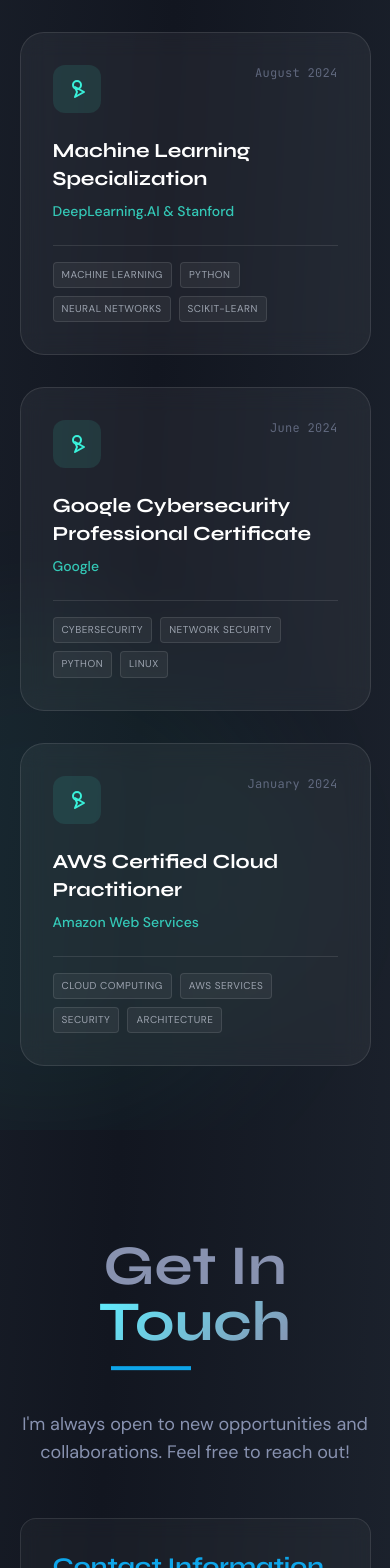
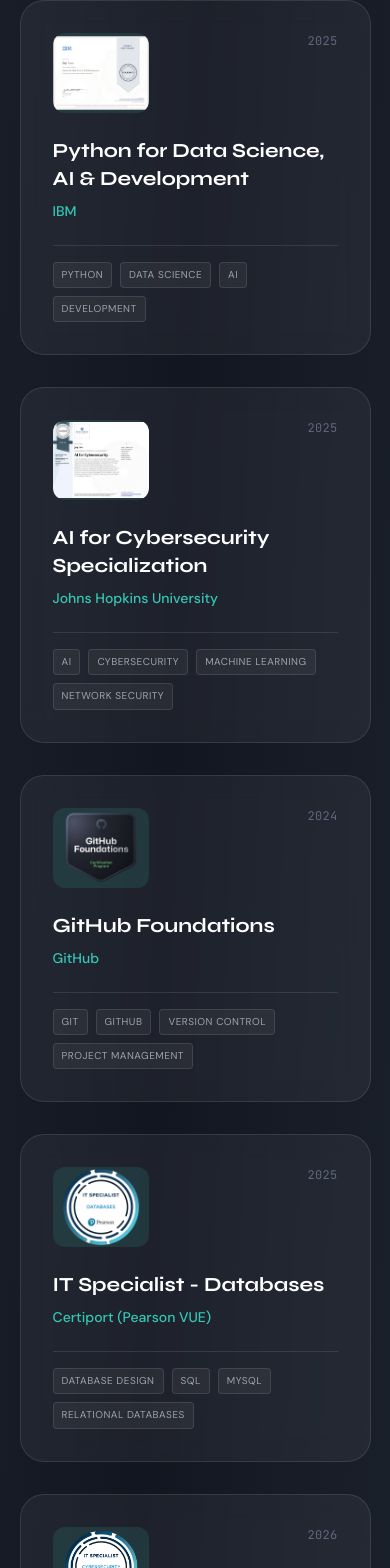
Before and after one commit to JayLao27/m-portfolio, a React (Vite) app: page / in a window 390 px wide. Shown: the part 4490-6058 px from the top of the page. Built offline with nearby package versions, Linux system fonts and the light colour scheme.

Commit message:
📦 new: update Certifications component with new entries and images

```diff
--- a/src/components/section/Certifications/Certifications.tsx
+++ b/src/components/section/Certifications/Certifications.tsx
@@ -7,32 +7,63 @@ export interface Certification {
   date: string
   skills: string[]
   link?: string
+  image?: string
 }
 
 const certificationsData: Certification[] = [
   {
     id: 1,
-    title: 'Machine Learning Specialization',
-    issuer: 'DeepLearning.AI & Stanford',
-    date: 'August 2024',
-    skills: ['Machine Learning', 'Python', 'Neural Networks', 'Scikit-learn'],
-    link: '#'
+    title: 'Python for Data Science, AI & Development',
+    issuer: 'IBM',
+    date: '2025',
+    skills: ['Python', 'Data Science', 'AI', 'Development'],
+    link: 'https://coursera.org/share/4ca2be4346798683c15b578b01098d35',
+    image: '/Certif/Coursera_Python.png'
   },
   {
     id: 2,
-    title: 'Google Cybersecurity Professional Certificate',
-    issuer: 'Google',
-    date: 'June 2024',
-    skills: ['Cybersecurity', 'Network Security', 'Python', 'Linux'],
-    link: '#'
+    title: 'AI for Cybersecurity Specialization',
+    issuer: 'Johns Hopkins University',
+    date: '2025',
+    skills: ['AI', 'Cybersecurity', 'Machine Learning', 'Network Security'],
+    link: 'https://coursera.org/share/e820a6a12b0c2f8dcfc1a9543e63d69c',
+    image: '/Certif/Coursera_Cybersecurity.png'
   },
   {
     id: 3,
-    title: 'AWS Certified Cloud Practitioner',
-    issuer: 'Amazon Web Services',
-    date: 'January 2024',
-    skills: ['Cloud Computing', 'AWS Services', 'Security', 'Architecture'],
-    link: '#'
+    title: 'GitHub Foundations',
+    issuer: 'GitHub',
+    date: '2024',
+    skills: ['Git', 'GitHub', 'Version Control', 'Project Management'],
+    link: 'https://www.credly.com/badges/bb0b0dae-8941-4d38-b0e7-6d12720ebae0/linked_in_profile',
+    image: '/Certif/Github_Foundations.png'
+  },
+  {
+    id: 4,
+    title: 'IT Specialist - Databases',
+    issuer: 'Certiport (Pearson VUE)',
+    date: '2025',
+    skills: ['Database Design', 'SQL', 'MySQL', 'Relational Databases'],
+    link: 'https://www.credly.com/badges/8145dc78-e468-43fc-928e-45739b5aae10/linked_in_profile',
+    image: '/Certif/IT_Databases.png'
+  },
+  {
+    id: 5,
+    title: 'IT Specialist - Cybersecurity',
+    issuer: 'Certiport (Pearson VUE)',
+    date: '2026',
+    skills: ['Cybersecurity', 'Threat Analysis', 'Security Protocols'],
+    link: 'https://www.credly.com/badges/e2953d85-02f7-4122-9398-b0c141f555f9/public_url',
+    image: '/Certif/ITS-Badges-Cybersecurity.png'
+  },
+  {
+    id: 6,
+    title: 'IT Specialist - Network Security',
+    issuer: 'Certiport (Pearson VUE)',
+    date: '2026',
+    skills: ['Network Security', 'Device Security', 'OS Security'],
+    link: 'https://www.credly.com/badges/c0f4ab05-00e1-493d-af13-25af575e112a/public_url',
+    image: '/Certif/ITS-Badges_Network-Security.png'
   }
 ]
 
@@ -69,14 +100,17 @@ export const Certifications: React.FC<{ isDarkMode: boolean; theme: 'dark' | 'di
       id="certifications"
       data-scroll
       data-scroll-reveal
-      className="section-certifications min-h-[70vh] pt-32 px-[10%] pb-20 max-w-[1600px] mx-auto max-xl:px-[5%] max-md:pt-24 max-md:px-[5%] max-md:pb-16 relative overflow-hidden"
+      className="section-certifications min-h-[70vh] pt-24 px-[10%] pb-12 max-w-[1600px] mx-auto max-xl:px-[5%] max-md:pt-16 max-md:px-[5%] max-md:pb-12 relative"
     >
-      <div className="absolute inset-0 pointer-events-none overflow-hidden">
+      <div className="absolute inset-0 pointer-events-none">
         <div className={`absolute bottom-0 right-1/4 w-[500px] h-[500px] rounded-full blur-3xl ${isDarkMode ? 'bg-highlight/5' : 'bg-[#0F9B6E]/5'} animate-float`} style={{ animationDelay: '1s' }} data-parallax="slow" data-parallax-speed="1.5"></div>
       </div>
 
+      {/* Connecting Line Receiver */}
+      <div className={`absolute left-[10%] top-[-8rem] w-[2px] h-32 bg-gradient-to-t ${isDarkMode ? 'from-highlight/50 to-transparent' : 'from-[#0F9B6E]/50 to-transparent'} max-md:hidden z-0`}></div>
+
       {/* Header */}
-      <div className="mb-16 text-center relative z-10 scroll-animate" data-parallax="scale" data-parallax-delay="0.1">
+      <div className="mb-16 text-center relative z-10">
         <div className="inline-block relative">
           <div className={`absolute -inset-4 blur-2xl opacity-20 ${isDarkMode ? 'bg-highlight' : 'bg-[#0F9B6E]'}`}></div>
           <h2
@@ -93,7 +127,7 @@ export const Certifications: React.FC<{ isDarkMode: boolean; theme: 'dark' | 'di
       </div>
 
       {/* Certifications Grid */}
-      <div className="grid grid-cols-1 md:grid-cols-2 lg:grid-cols-3 gap-8 relative z-10 scroll-animate scroll-animate-delay-1" data-parallax="slide-up" data-parallax-delay="0.3">
+      <div className="grid grid-cols-1 md:grid-cols-2 lg:grid-cols-3 gap-8 relative z-10">
         {certificationsData.map((cert, index) => (
           <a
             key={cert.id}
@@ -115,11 +149,15 @@ export const Certifications: React.FC<{ isDarkMode: boolean; theme: 'dark' | 'di
 
             <div className="relative z-10 flex-1">
               <div className="flex justify-between items-start mb-6">
-                <div className={`w-12 h-12 rounded-xl flex items-center justify-center transition-colors duration-300 ${isDarkMode ? 'bg-highlight/10 text-highlight group-hover:bg-highlight/20' : 'bg-[#0F9B6E]/10 text-[#0F9B6E] group-hover:bg-[#0F9B6E]/20'}`}>
-                  <svg width="24" height="24" viewBox="0 0 24 24" fill="none" stroke="currentColor" strokeWidth="2" strokeLinecap="round" strokeLinejoin="round">
-                    <path d="M12 15l-2 5l9-5l-9-5l2 5z" />
-                    <circle cx="12" cy="8" r="4" />
-                  </svg>
+                <div className={`w-24 h-20 rounded-xl flex items-center justify-center overflow-hidden transition-colors duration-300 ${isDarkMode ? 'bg-highlight/10 text-highlight group-hover:bg-highlight/20' : 'bg-[#0F9B6E]/10 text-[#0F9B6E] group-hover:bg-[#0F9B6E]/20'}`}>
+                  {cert.image ? (
+                    <img src={cert.image} alt={cert.title} className="w-full h-full object-contain" />
+                  ) : (
+                    <svg width="24" height="24" viewBox="0 0 24 24" fill="none" stroke="currentColor" strokeWidth="2" strokeLinecap="round" strokeLinejoin="round">
+                      <path d="M12 15l-2 5l9-5l-9-5l2 5z" />
+                      <circle cx="12" cy="8" r="4" />
+                    </svg>
+                  )}
                 </div>
                 <span className={`text-xs font-['JetBrains_Mono'] tracking-wide ${isDarkMode ? 'text-body-text/60' : 'text-light-body-text/60'}`}>
                   {cert.date}
@@ -151,6 +189,9 @@ export const Certifications: React.FC<{ isDarkMode: boolean; theme: 'dark' | 'di
           </a>
         ))}
       </div>
+
+      {/* Connecting Line to Next Section */}
+      <div className={`absolute right-[10%] bottom-[-5rem] w-[2px] h-32 bg-gradient-to-b ${isDarkMode ? 'from-highlight/50 to-transparent' : 'from-[#0F9B6E]/50 to-transparent'} max-md:hidden z-0`}></div>
     </section>
   )
 }
```
